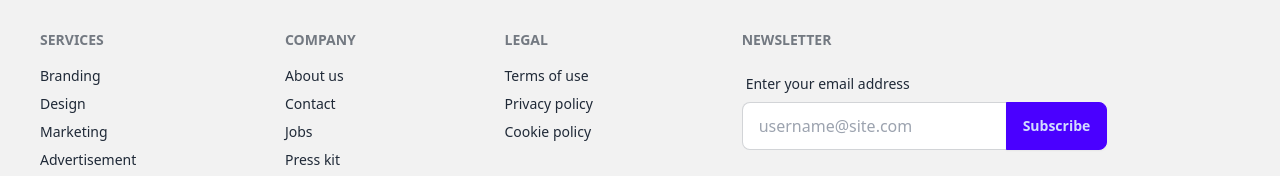
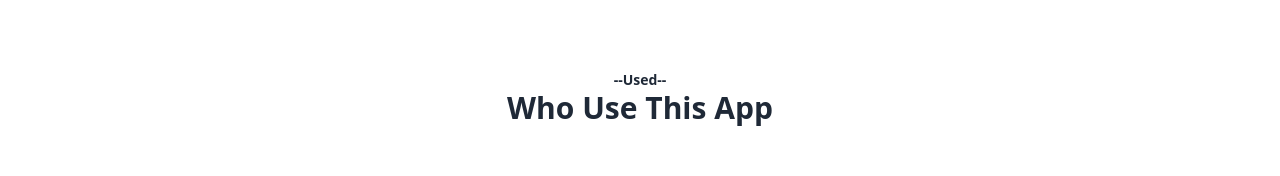
Before and after one commit to tanjilahamed99/SloveIt-clinet, a React (Vite) app: page / in a window 1280 px wide. Shown: the part 896-1072 px from the top of the page. Built offline with nearby package versions, Linux system fonts and the light colour scheme; no server answers.

Commit message:
who use this app section/route added

```diff
--- a/src/Pages/Home/Home.jsx
+++ b/src/Pages/Home/Home.jsx
@@ -1,9 +1,11 @@
 import Banner from "../../Components/Banner/Banner";
+import Used from "./Used/Used";
 
 const Home = () => {
     return (
         <div>
             <Banner></Banner>
+            <Used></Used>
         </div>
     );
 };
--- /dev/null
+++ b/src/Pages/Home/Used/Used.jsx
@@ -0,0 +1,11 @@
+import SectionTittle from "../../../Shared/SectionTittle";
+
+const Used = () => {
+    return (
+        <div className="my-20">
+            <SectionTittle subTittle={"Used"} tittle={"Who Use This App"}></SectionTittle>
+        </div>
+    );
+};
+
+export default Used;
```
